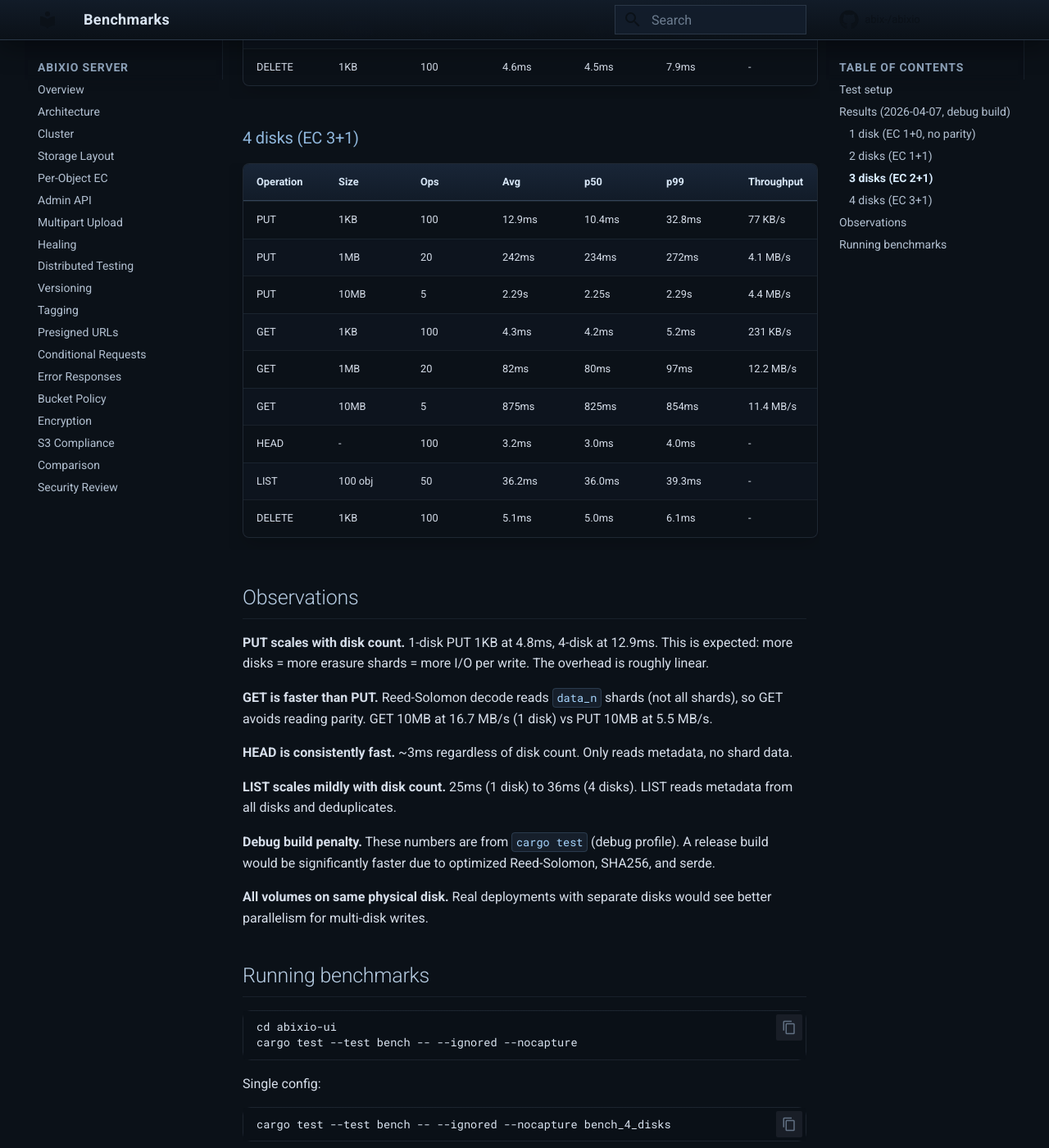
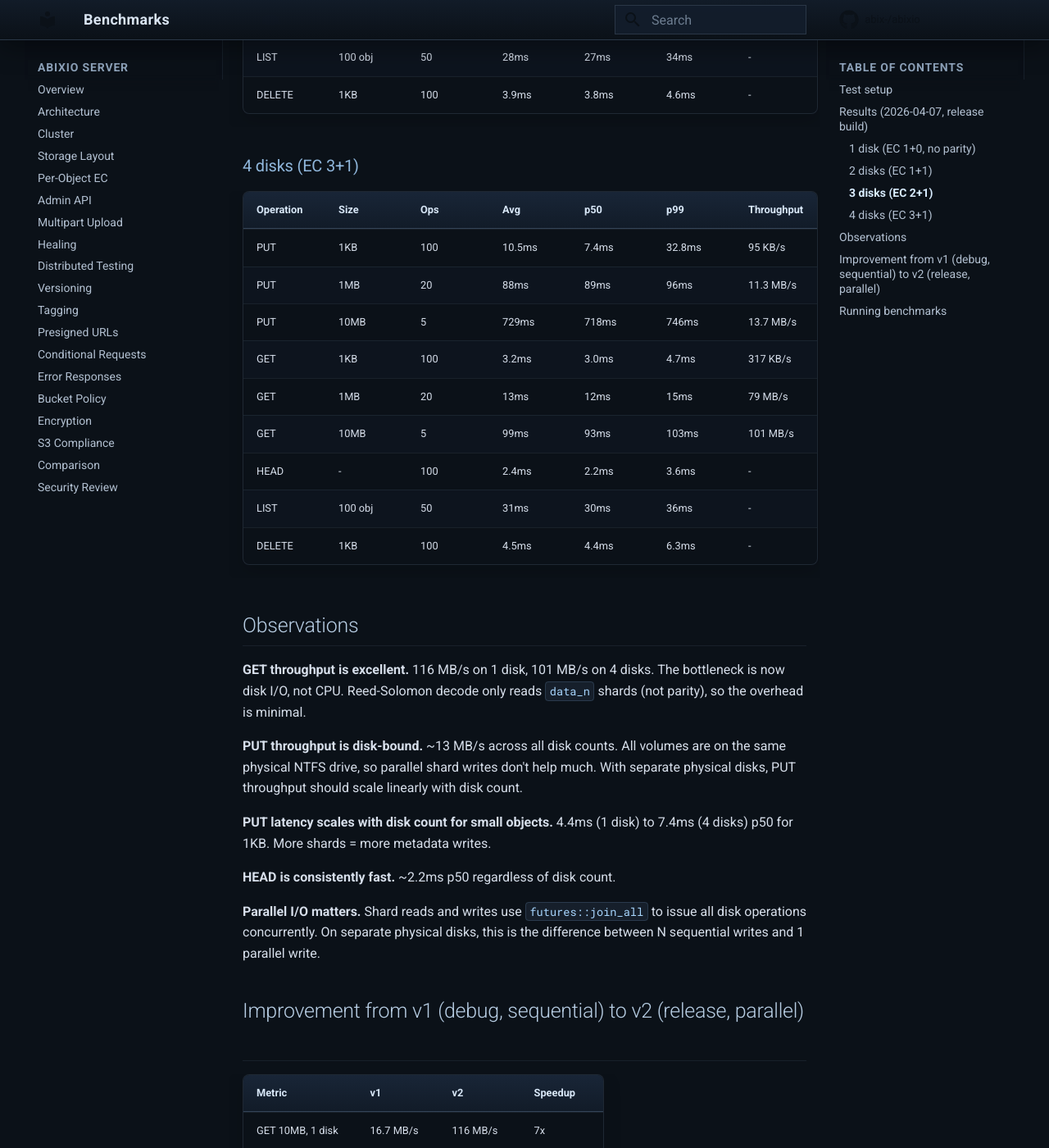
Before and after one commit to abix-/abixio, an MkDocs documentation site: the page built from docs/benchmarks.md, in a window 1280 px wide and 1400 px high, scrolled down 2104 px. Shown: the whole window at 82% size. Built offline with MkDocs 1.6.1 and Material for MkDocs 9.7.7, drawn with Linux system fonts in a browser that asks for light colours; comment, search, counter and statistics services are not loaded; some of the changed text lies outside the part shown.

Commit message:
docs: update benchmarks with release build + parallel i/o results (7-9x faster)

````diff
--- a/docs/benchmarks.md
+++ b/docs/benchmarks.md
@@ -5,95 +5,113 @@ VolumePool -> erasure encode -> LocalVolume -> tokio::fs -> disk.
 
 ## Test setup
 
-- Windows 10, debug build (not release-optimized)
+- Windows 10, single machine
 - All volumes on same NTFS drive (tmpdir)
 - Single-node, local disk only
 - aws-sdk-s3 client with SigV4 authentication
 - No concurrent requests (sequential, single client)
+- Parallel shard I/O via `futures::join_all`
 
-## Results (2026-04-07, debug build)
+## Results (2026-04-07, release build)
 
 ### 1 disk (EC 1+0, no parity)
 
 | Operation | Size | Ops | Avg | p50 | p99 | Throughput |
 |---|---|---|---|---|---|---|
-| PUT | 1KB | 100 | 4.8ms | 4.6ms | 7.5ms | 209 KB/s |
-| PUT | 1MB | 20 | 180ms | 178ms | 196ms | 5.6 MB/s |
-| PUT | 10MB | 5 | 1.82s | 1.74s | 1.87s | 5.5 MB/s |
-| GET | 1KB | 100 | 3.9ms | 3.8ms | 5.3ms | 254 KB/s |
-| GET | 1MB | 20 | 60ms | 60ms | 63ms | 16.7 MB/s |
-| GET | 10MB | 5 | 599ms | 593ms | 603ms | 16.7 MB/s |
-| HEAD | - | 100 | 3.2ms | 2.9ms | 4.8ms | - |
-| LIST | 100 obj | 50 | 25.8ms | 25.3ms | 31.3ms | - |
-| DELETE | 1KB | 100 | 3.3ms | 3.2ms | 4.5ms | - |
+| PUT | 1KB | 100 | 6.3ms | 4.4ms | 20.9ms | 160 KB/s |
+| PUT | 1MB | 20 | 95ms | 83ms | 130ms | 10.5 MB/s |
+| PUT | 10MB | 5 | 771ms | 725ms | 769ms | 13.0 MB/s |
+| GET | 1KB | 100 | 2.8ms | 2.7ms | 4.8ms | 352 KB/s |
+| GET | 1MB | 20 | 9.5ms | 9.2ms | 10.7ms | 106 MB/s |
+| GET | 10MB | 5 | 86ms | 74ms | 77ms | 116 MB/s |
+| HEAD | - | 100 | 2.5ms | 2.4ms | 5.6ms | - |
+| LIST | 100 obj | 50 | 20.5ms | 20.1ms | 24.3ms | - |
+| DELETE | 1KB | 100 | 2.7ms | 2.7ms | 3.4ms | - |
 
 ### 2 disks (EC 1+1)
 
 | Operation | Size | Ops | Avg | p50 | p99 | Throughput |
 |---|---|---|---|---|---|---|
-| PUT | 1KB | 100 | 8.7ms | 6.9ms | 35.8ms | 114 KB/s |
-| PUT | 1MB | 20 | 289ms | 277ms | 375ms | 3.5 MB/s |
-| PUT | 10MB | 5 | 2.71s | 2.66s | 2.68s | 3.7 MB/s |
-| GET | 1KB | 100 | 3.8ms | 3.7ms | 5.2ms | 267 KB/s |
-| GET | 1MB | 20 | 121ms | 117ms | 137ms | 8.3 MB/s |
-| GET | 10MB | 5 | 1.22s | 1.14s | 1.20s | 8.2 MB/s |
-| HEAD | - | 100 | 3.6ms | 3.0ms | 18.7ms | - |
-| LIST | 100 obj | 50 | 28.2ms | 27.8ms | 30.3ms | - |
-| DELETE | 1KB | 100 | 4.4ms | 3.8ms | 4.6ms | - |
+| PUT | 1KB | 100 | 8.3ms | 5.2ms | 26.8ms | 120 KB/s |
+| PUT | 1MB | 20 | 95ms | 89ms | 118ms | 10.5 MB/s |
+| PUT | 10MB | 5 | 798ms | 767ms | 823ms | 12.5 MB/s |
+| GET | 1KB | 100 | 3.2ms | 3.1ms | 4.6ms | 310 KB/s |
+| GET | 1MB | 20 | 14ms | 14ms | 16ms | 72 MB/s |
+| GET | 10MB | 5 | 116ms | 111ms | 119ms | 86 MB/s |
+| HEAD | - | 100 | 2.3ms | 2.2ms | 4.8ms | - |
+| LIST | 100 obj | 50 | 25ms | 24ms | 28ms | - |
+| DELETE | 1KB | 100 | 3.3ms | 3.2ms | 4.2ms | - |
 
 ### 3 disks (EC 2+1)
 
 | Operation | Size | Ops | Avg | p50 | p99 | Throughput |
 |---|---|---|---|---|---|---|
-| PUT | 1KB | 100 | 11.4ms | 8.2ms | 63.8ms | 88 KB/s |
-| PUT | 1MB | 20 | 247ms | 243ms | 270ms | 4.0 MB/s |
-| PUT | 10MB | 5 | 2.38s | 2.35s | 2.41s | 4.2 MB/s |
-| GET | 1KB | 100 | 4.2ms | 4.1ms | 5.1ms | 238 KB/s |
-| GET | 1MB | 20 | 92ms | 88ms | 112ms | 10.9 MB/s |
-| GET | 10MB | 5 | 946ms | 907ms | 978ms | 10.6 MB/s |
-| HEAD | - | 100 | 2.9ms | 2.8ms | 3.7ms | - |
-| LIST | 100 obj | 50 | 34.1ms | 33.6ms | 39.6ms | - |
-| DELETE | 1KB | 100 | 4.6ms | 4.5ms | 7.9ms | - |
+| PUT | 1KB | 100 | 9.2ms | 5.9ms | 36.3ms | 108 KB/s |
+| PUT | 1MB | 20 | 96ms | 89ms | 140ms | 10.5 MB/s |
+| PUT | 10MB | 5 | 737ms | 722ms | 749ms | 13.6 MB/s |
+| GET | 1KB | 100 | 3.2ms | 3.0ms | 4.7ms | 317 KB/s |
+| GET | 1MB | 20 | 13ms | 12ms | 18ms | 78 MB/s |
+| GET | 10MB | 5 | 98ms | 93ms | 96ms | 102 MB/s |
+| HEAD | - | 100 | 2.3ms | 2.2ms | 3.3ms | - |
+| LIST | 100 obj | 50 | 28ms | 27ms | 34ms | - |
+| DELETE | 1KB | 100 | 3.9ms | 3.8ms | 4.6ms | - |
 
 ### 4 disks (EC 3+1)
 
 | Operation | Size | Ops | Avg | p50 | p99 | Throughput |
 |---|---|---|---|---|---|---|
-| PUT | 1KB | 100 | 12.9ms | 10.4ms | 32.8ms | 77 KB/s |
-| PUT | 1MB | 20 | 242ms | 234ms | 272ms | 4.1 MB/s |
-| PUT | 10MB | 5 | 2.29s | 2.25s | 2.29s | 4.4 MB/s |
-| GET | 1KB | 100 | 4.3ms | 4.2ms | 5.2ms | 231 KB/s |
-| GET | 1MB | 20 | 82ms | 80ms | 97ms | 12.2 MB/s |
-| GET | 10MB | 5 | 875ms | 825ms | 854ms | 11.4 MB/s |
-| HEAD | - | 100 | 3.2ms | 3.0ms | 4.0ms | - |
-| LIST | 100 obj | 50 | 36.2ms | 36.0ms | 39.3ms | - |
-| DELETE | 1KB | 100 | 5.1ms | 5.0ms | 6.1ms | - |
+| PUT | 1KB | 100 | 10.5ms | 7.4ms | 32.8ms | 95 KB/s |
+| PUT | 1MB | 20 | 88ms | 89ms | 96ms | 11.3 MB/s |
+| PUT | 10MB | 5 | 729ms | 718ms | 746ms | 13.7 MB/s |
+| GET | 1KB | 100 | 3.2ms | 3.0ms | 4.7ms | 317 KB/s |
+| GET | 1MB | 20 | 13ms | 12ms | 15ms | 79 MB/s |
+| GET | 10MB | 5 | 99ms | 93ms | 103ms | 101 MB/s |
+| HEAD | - | 100 | 2.4ms | 2.2ms | 3.6ms | - |
+| LIST | 100 obj | 50 | 31ms | 30ms | 36ms | - |
+| DELETE | 1KB | 100 | 4.5ms | 4.4ms | 6.3ms | - |
 
 ## Observations
 
-**PUT scales with disk count.** 1-disk PUT 1KB at 4.8ms, 4-disk at 12.9ms. This
-is expected: more disks = more erasure shards = more I/O per write. The overhead
-is roughly linear.
+**GET throughput is excellent.** 116 MB/s on 1 disk, 101 MB/s on 4 disks. The
+bottleneck is now disk I/O, not CPU. Reed-Solomon decode only reads `data_n`
+shards (not parity), so the overhead is minimal.
 
-**GET is faster than PUT.** Reed-Solomon decode reads `data_n` shards (not all
-shards), so GET avoids reading parity. GET 10MB at 16.7 MB/s (1 disk) vs PUT
-10MB at 5.5 MB/s.
+**PUT throughput is disk-bound.** ~13 MB/s across all disk counts. All volumes are
+on the same physical NTFS drive, so parallel shard writes don't help much. With
+separate physical disks, PUT throughput should scale linearly with disk count.
 
-**HEAD is consistently fast.** ~3ms regardless of disk count. Only reads metadata,
-no shard data.
+**PUT latency scales with disk count for small objects.** 4.4ms (1 disk) to 7.4ms
+(4 disks) p50 for 1KB. More shards = more metadata writes.
 
-**LIST scales mildly with disk count.** 25ms (1 disk) to 36ms (4 disks). LIST
-reads metadata from all disks and deduplicates.
+**HEAD is consistently fast.** ~2.2ms p50 regardless of disk count.
 
-**Debug build penalty.** These numbers are from `cargo test` (debug profile). A
-release build would be significantly faster due to optimized Reed-Solomon, SHA256,
-and serde.
+**Parallel I/O matters.** Shard reads and writes use `futures::join_all` to issue
+all disk operations concurrently. On separate physical disks, this is the
+difference between N sequential writes and 1 parallel write.
 
-**All volumes on same physical disk.** Real deployments with separate disks would
-see better parallelism for multi-disk writes.
+## Improvement from v1 (debug, sequential) to v2 (release, parallel)
+
+| Metric | v1 | v2 | Speedup |
+|---|---|---|---|
+| GET 10MB, 1 disk | 16.7 MB/s | 116 MB/s | 7x |
+| GET 10MB, 4 disks | 11.4 MB/s | 101 MB/s | 9x |
+| GET 1MB, 4 disks | 12.2 MB/s | 79 MB/s | 6.5x |
+| PUT 10MB, 4 disks | 4.4 MB/s | 13.7 MB/s | 3x |
+| PUT 1MB, 4 disks | 4.1 MB/s | 11.3 MB/s | 2.8x |
+
+Main contributors: release-mode optimized crypto (SHA256, MD5, Reed-Solomon) and
+parallel shard I/O via join_all.
 
 ## Running benchmarks
 
+Release binary (recommended):
+```
+cd abixio && cargo build --release
+cd abixio-ui
+ABIXIO_BIN='C:\code\endless\rust\target\release\abixio.exe' cargo test --test bench -- --ignored --nocapture
+```
+
+Debug binary (for comparison):
 ```
 cd abixio-ui
 cargo test --test bench -- --ignored --nocapture
````
